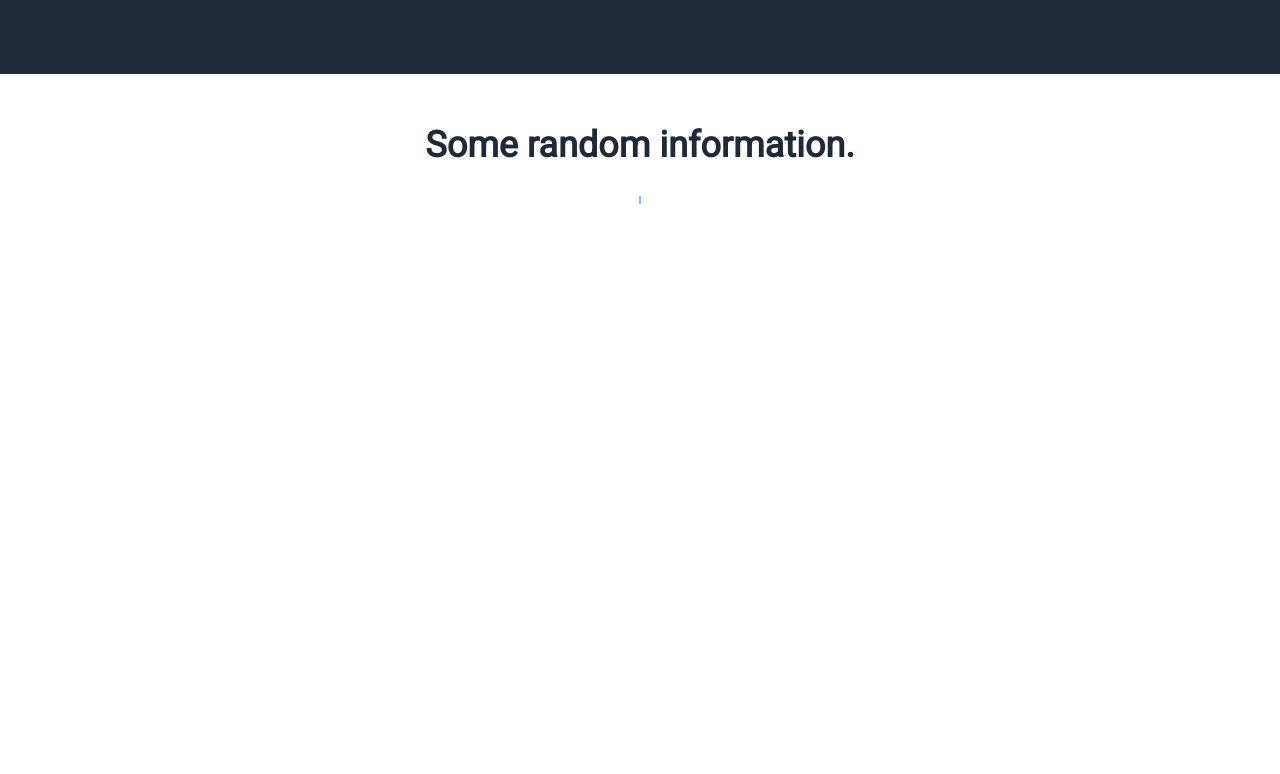
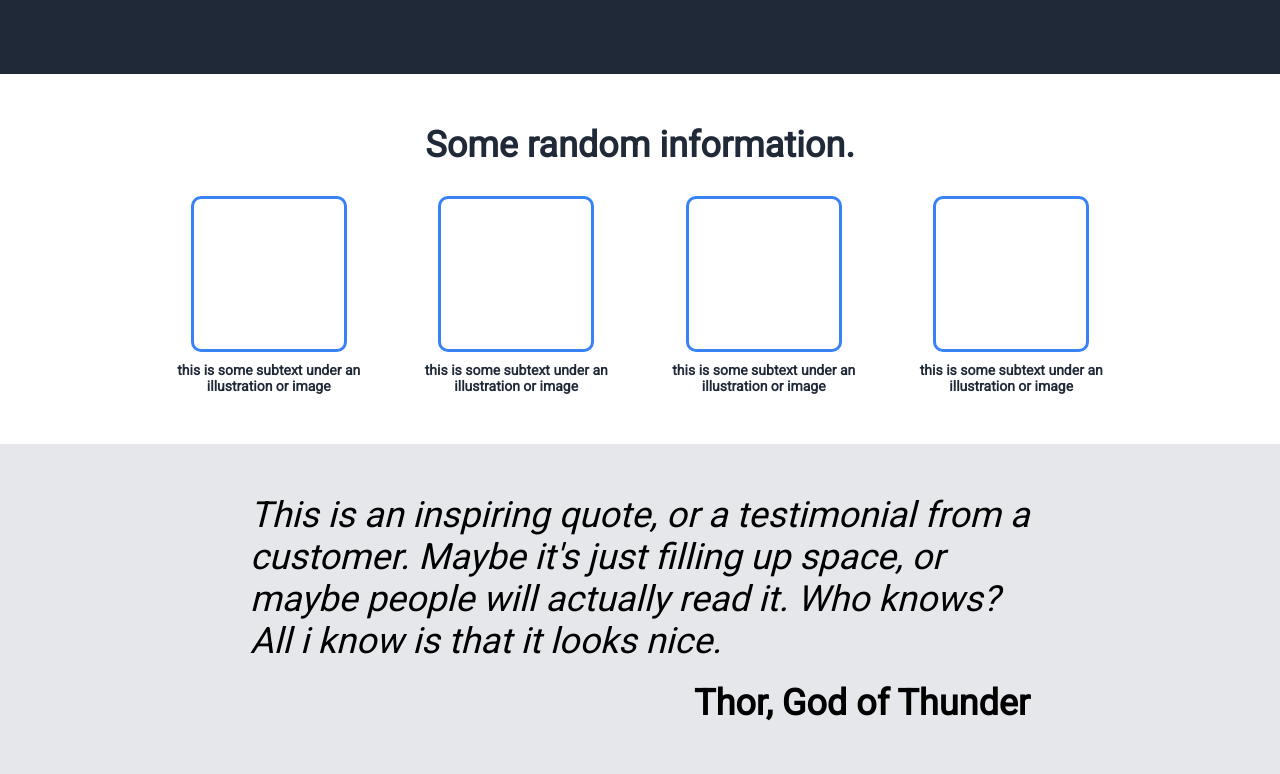
Before and after one commit to DotSnuk/odin-foundation-landing-page, a plain HTML site: page index.html in a window 1280 px wide. Shown: the part 364-1138 px from the top of the page. Before the commit the page ends 800 px from the top, so only its background shows below. Drawn offline with Linux system fonts and the light colour scheme.

Commit message:
quote section done

```diff
--- a/index.html
+++ b/index.html
@@ -29,28 +29,35 @@
                 <img src="25571.jpg" alt="">
             </div>
         </div>
+
         <div class="information">
             <div class="info-title">Some random information.</div>
             <div class="info-cards">
                 <div class="card">
                     <div class="illustration"></div>
-                    <div class="subtext"></div>
+                    <div class="subtext">this is some subtext under an illustration or image</div>
                 </div>
                 <div class="card">
                     <div class="illustration"></div>
-                    <div class="subtext"></div>
+                    <div class="subtext">this is some subtext under an illustration or image</div>
                 </div>
                 <div class="card">
                     <div class="illustration"></div>
-                    <div class="subtext"></div>
+                    <div class="subtext">this is some subtext under an illustration or image</div>
                 </div>
                 <div class="card">
                     <div class="illustration"></div>
-                    <div class="subtext"></div>
+                    <div class="subtext">this is some subtext under an illustration or image</div>
                 </div>
             </div>
+        </div>
 
-
+        <div class="quote">
+            <div class="quote-text">This is an inspiring quote, or a testimonial from
+                a customer. Maybe it's just filling up space, or maybe people will actually read it.
+                Who knows? All i know is that it looks nice.
+            </div>
+            <div class="quote-person">Thor, God of Thunder</div>
         </div>
 
     </div>
--- a/styles.css
+++ b/styles.css
@@ -25,8 +25,27 @@ body {
 
 }
 
-.container, .header, .links, .hero, .left, .right, .information {
+.container, .header, .links, .hero, .left, .right, .information, .info-cards, .card, .quote {
     display: flex;
+}
+
+.quote {
+    flex-direction: column;
+    padding-left: 250px;
+    padding-right: 250px;
+    padding-top: 50px;
+    padding-bottom: 50px;
+    background-color: #e5e7eb;
+    font-size: 36px;
+    font-style: italic;
+    font-weight: 100;
+    gap: 20px;
+}
+
+.quote-person {
+    align-self: flex-end;
+    font-style: normal;
+    font-weight: bold;
 }
 
 
@@ -36,6 +55,7 @@ body {
     background-color: white;
     align-items: center;
     padding-top: 50px;
+    padding-bottom: 50px;
     font-size: 36px;
     font-weight: bolder;
     color: #1f2937
@@ -63,6 +83,12 @@ body {
     padding-top: 50px;
     padding-bottom: 50px;
 
+}
+
+.card {
+    flex-direction: column;
+    align-items: center;
+    justify-content: center;
 }
 
 .hero-text {
@@ -112,12 +138,32 @@ button {
 
 }
 
+.info-cards {
+    flex-wrap: wrap;
+    gap: 10px;
+    padding-left: 150px;
+    padding-right: 150px;
+}
+
 .card {
     flex-direction: column;
+    gap: 10px;
+    flex: 1;
+    text-align: center;
+
+}
+
+.subtext {
+    font-size: 14px;
+    color: #1f2937;
 }
 
 .illustration {
-    border: 1px solid;
-    border-radius: 4px;
+    border: 3px solid;
+    border-radius: 10px;
     border-color: #3882f6;
+    min-width: 150px;
+    min-height: 150px;
+    flex-shrink: 0;
+    flex-grow: 0;
 }
```
